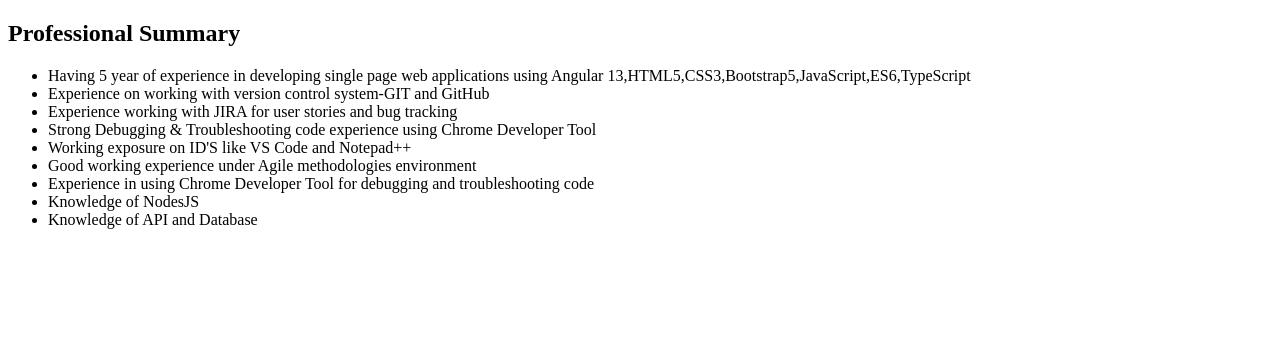
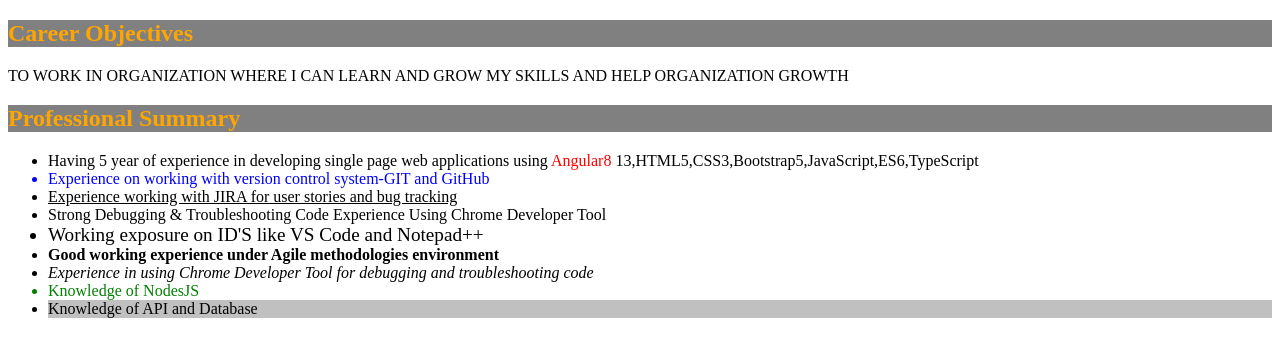
Before and after one commit to cmmn125/profile-chirag, a plain HTML site: page home.html in a window 1280 px wide. Drawn offline with Linux system fonts and the light colour scheme.

Commit message:
css home
css home

```diff
--- a/home.html
+++ b/home.html
@@ -4,19 +4,54 @@
     <meta charset="UTF-8">
     <meta name="viewport" content="width=device-width, initial-scale=1.0">
     <title>Home</title>
+    <style>
+.mainHeading{
+    color: orange;
+    background-color: grey;
+
+}
+#text{
+    color: red;
+}
+#list1{ color: blue;}
+#list2{
+    text-decoration: underline;
+}
+#list3{
+    text-transform: capitalize;
+}
+#list4{
+    font-size: larger
+}
+#list5{
+    font-weight: bolder;
+}
+#list6{
+    font-style: italic;
+}
+#list7{
+    color: green;
+}
+#list8{
+    background-color: silver;
+}
+
+    </style>
 </head>
 <body>
-    <h2> Professional Summary</h2>
+    <h2 class="mainHeading"> Career Objectives</h2>
+    <p>TO WORK IN ORGANIZATION WHERE I CAN LEARN AND GROW MY SKILLS AND HELP ORGANIZATION GROWTH </p>
+    <h2 class="mainHeading"> Professional Summary</h2>
     <ul>
-        <li>Having 5 year of experience in developing single page web applications using Angular 13,HTML5,CSS3,Bootstrap5,JavaScript,ES6,TypeScript</li>
-        <li>Experience on working with version control system-GIT and GitHub</li>
-        <li>Experience working with JIRA for user stories and bug tracking</li>
-        <li>Strong Debugging & Troubleshooting code experience using Chrome Developer Tool</li>
-        <li>Working exposure on ID'S like VS Code and Notepad++</li>
-        <li>Good working experience under Agile methodologies environment</li>
-        <li>Experience in using Chrome Developer Tool for debugging and troubleshooting code</li>
-        <li>Knowledge of NodesJS</li>
-        <li>Knowledge of API and Database</li>
+        <li>Having 5 year of experience in developing single page web applications using <span id="text">Angular8</span> 13,HTML5,CSS3,Bootstrap5,JavaScript,ES6,TypeScript</li>
+        <li id="list1">Experience on working with version control system-GIT and GitHub</li>
+        <li id="list2">Experience working with JIRA for user stories and bug tracking</li>
+        <li id="list3">Strong Debugging & Troubleshooting code experience using Chrome Developer Tool</li>
+        <li id="list4">Working exposure on ID'S like VS Code and Notepad++</li>
+        <li id="list5">Good working experience under Agile methodologies environment</li>
+        <li id="list6">Experience in using Chrome Developer Tool for debugging and troubleshooting code</li>
+        <li id="list7">Knowledge of NodesJS</li>
+        <li id="list8">Knowledge of API and Database</li>
     </ul>
 </body>
 </html>
```
Also changed, not shown: cssLearning.html (added, +48 -0 lines).
